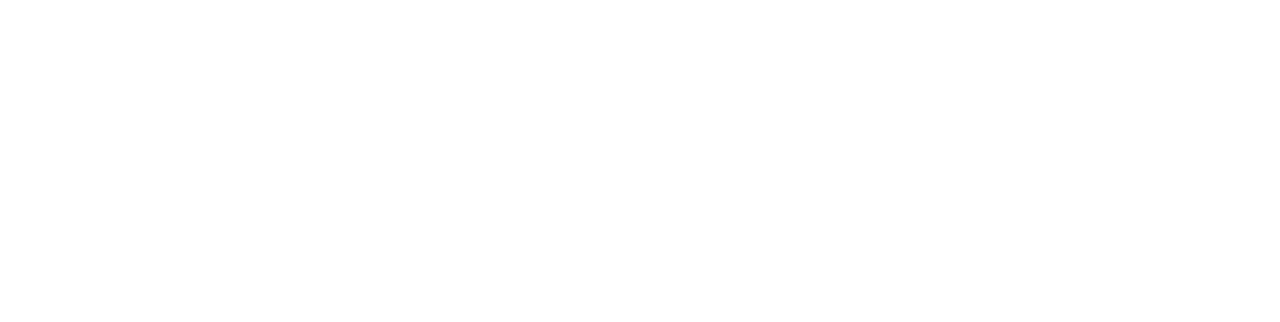
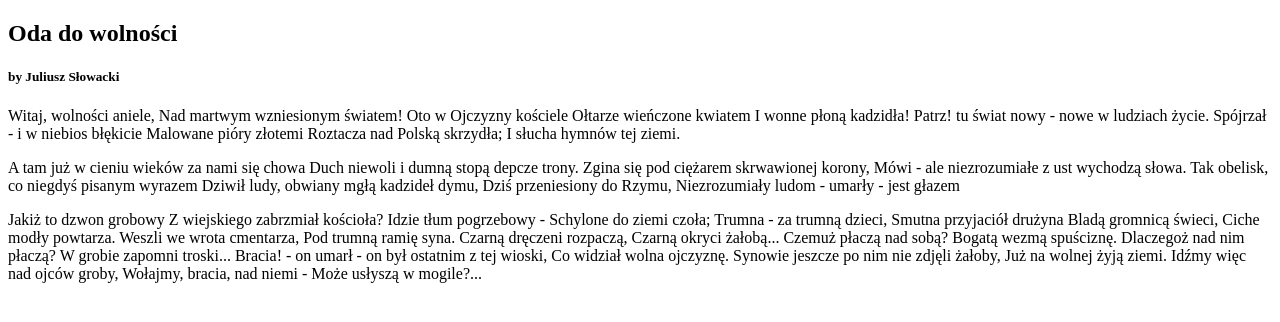
Before and after one commit to ufsowa/nauka-gita, a plain HTML site: page index.html in a window 1280 px wide. Drawn offline with nearby package versions, Linux system fonts and the light colour scheme; files that its build step writes are made by us from their sources; a web font is replaced by a local one.

Commit message:
Add content

```diff
--- a/index.html
+++ b/index.html
@@ -10,6 +10,55 @@
         <link rel="stylesheet" type="text/css" href="style.css">
     </head>
     <body>
+        <h2>Oda do wolności</h2>
+        <h5>by Juliusz Słowacki</h5>
 
+        <p>  Witaj, wolności aniele,
+            Nad martwym wzniesionym światem!
+            Oto w Ojczyzny kościele
+            Ołtarze wieńczone kwiatem
+            I wonne płoną kadzidła!
+        Patrz! tu świat nowy - nowe w ludziach życie.
+            Spójrzał - i w niebios błękicie
+            Malowane pióry złotemi
+            Roztacza nad Polską skrzydła;
+            I słucha hymnów tej ziemi.
+        </p>
+        <p>
+        A tam już w cieniu wieków za nami się chowa
+        Duch niewoli i dumną stopą depcze trony.
+        Zgina się pod ciężarem skrwawionej korony,
+        Mówi - ale niezrozumiałe z ust wychodzą słowa.
+        Tak obelisk, co niegdyś pisanym wyrazem
+        Dziwił ludy, obwiany mgłą kadzideł dymu,
+             Dziś przeniesiony do Rzymu,
+        Niezrozumiały ludom - umarły - jest głazem</p>
+
+        <p>Jakiż to dzwon grobowy
+    Z wiejskiego zabrzmiał kościoła?
+    Idzie tłum pogrzebowy -
+    Schylone do ziemi czoła;
+    Trumna - za trumną dzieci,
+    Smutna przyjaciół drużyna
+    Bladą gromnicą świeci,
+    Ciche modły powtarza.
+
+    Weszli we wrota cmentarza,
+    Pod trumną ramię syna.
+    Czarną dręczeni rozpaczą,
+    Czarną okryci żałobą...
+
+    Czemuż płaczą nad sobą?
+    Bogatą wezmą spuściznę.
+    Dlaczegoż nad nim płaczą?
+    W grobie zapomni troski...
+Bracia! - on umarł  - on był ostatnim z tej wioski,
+    Co widział wolna ojczyznę.
+Synowie jeszcze po nim nie zdjęli żałoby,
+    Już na wolnej żyją ziemi.
+    Idźmy więc nad ojców groby,
+    Wołajmy, bracia, nad niemi -
+    Może usłyszą w mogile?...
+        </p>
     </body>
 </html>
```
